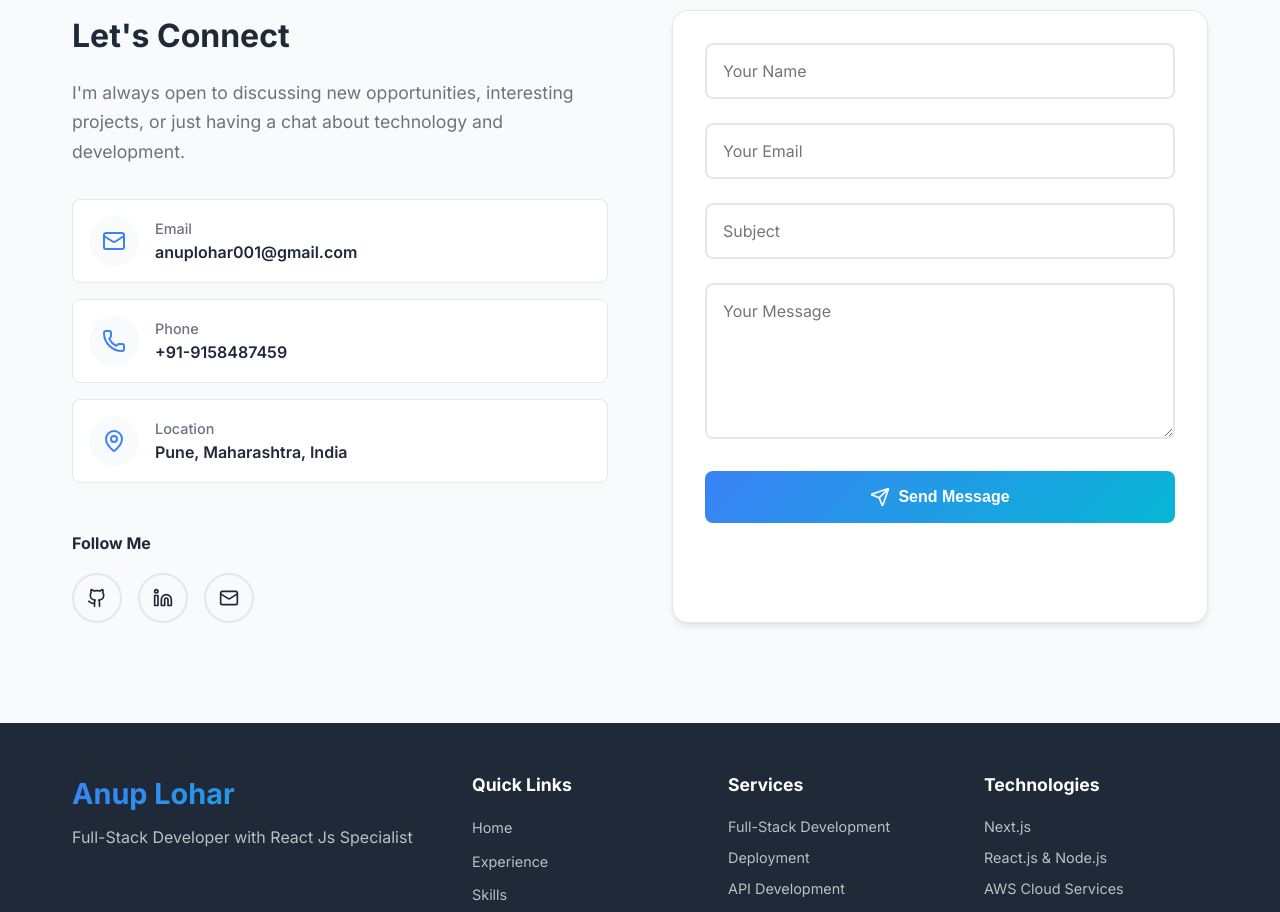
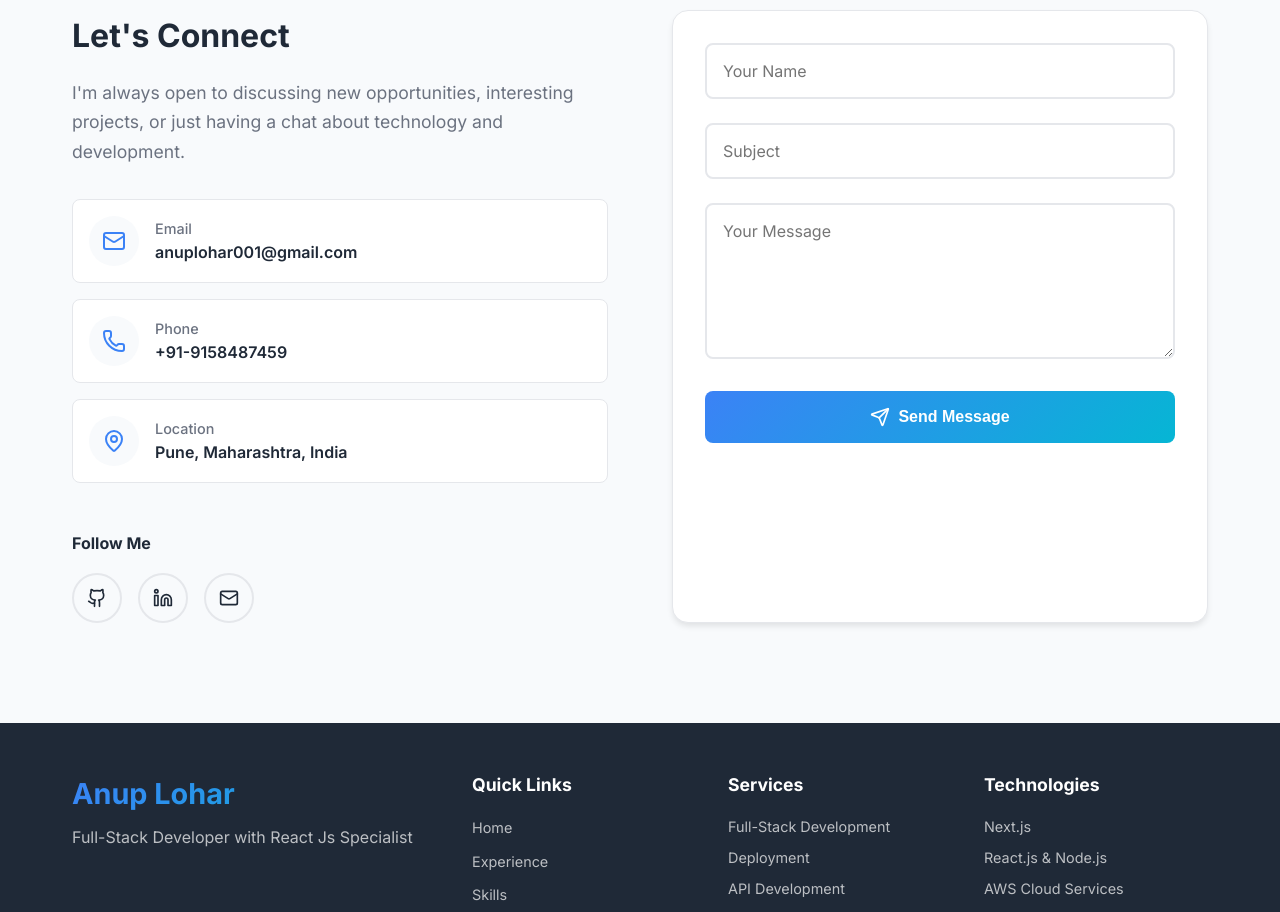
Before and after one commit to anuplohar001/NewPortfolio, a React (Vite) app: page / in a window 1280 px wide. Shown: the part 5820-6732 px from the top of the page. Built offline with nearby package versions, Linux system fonts and the light colour scheme; no server answers.

Commit message:
Added: SMTP

```diff
--- a/src/components/Contact.jsx
+++ b/src/components/Contact.jsx
@@ -3,11 +3,11 @@ import { motion } from "framer-motion";
 import { Mail, Phone, MapPin, Send, Github, Linkedin } from "lucide-react";
 import "../styles/components/Contact.css";
 import { ToastContainer, toast } from "react-toastify";
+const serverUrl = import.meta.env.VITE_API_URL;
 
 const Contact = () => {
   const [formData, setFormData] = useState({
     name: "",
-    email: "",
     subject: "",
     message: "",
   });
@@ -66,15 +66,33 @@ const Contact = () => {
   const handleSubmit = async (e) => {
     e.preventDefault();
     setIsSubmitting(true);
+    console.log(serverUrl)
+    try {
+      const res = await fetch(
+        `${serverUrl}/api/contact`,
+        {
+          method: "POST",
+          headers: { "Content-Type": "application/json" },
+          body: JSON.stringify(formData),
+        }
+      );
 
-    // Simulate form submission
-    await new Promise((resolve) => setTimeout(resolve, 1000));
 
-    // Reset form
-    setFormData({ name: "", email: "", subject: "", message: "" });
-    setIsSubmitting(false);
-    toast.success("Message Sent Successfully !!!")
+      if (!res.ok) {
+        throw new Error("Failed to send message");
+      }
+
+      toast.success("Message Sent Successfully !!!");
+      // Reset form only if success
+      setFormData({ name: "", subject: "", message: "" });
+    } catch (error) {
+      console.error("Contact form error:", error);
+      toast.error("Failed to send message. Try again!");
+    } finally {
+      setIsSubmitting(false);
+    }
   };
+
 
   return (
     <section id="contact" className="contact">
@@ -169,18 +187,7 @@ const Contact = () => {
                 />
               </div>
 
-              <div className="form-group">
-                <motion.input
-                  type="email"
-                  name="email"
-                  placeholder="Your Email"
-                  value={formData.email}
-                  onChange={handleChange}
-                  required
-                  whileFocus={{ scale: 1.02 }}
-                  transition={{ duration: 0.2 }}
-                />
-              </div>
+
 
               <div className="form-group">
                 <motion.input
```
Also changed, not shown: 1 other file (tests, documents, lock files or other folders).
